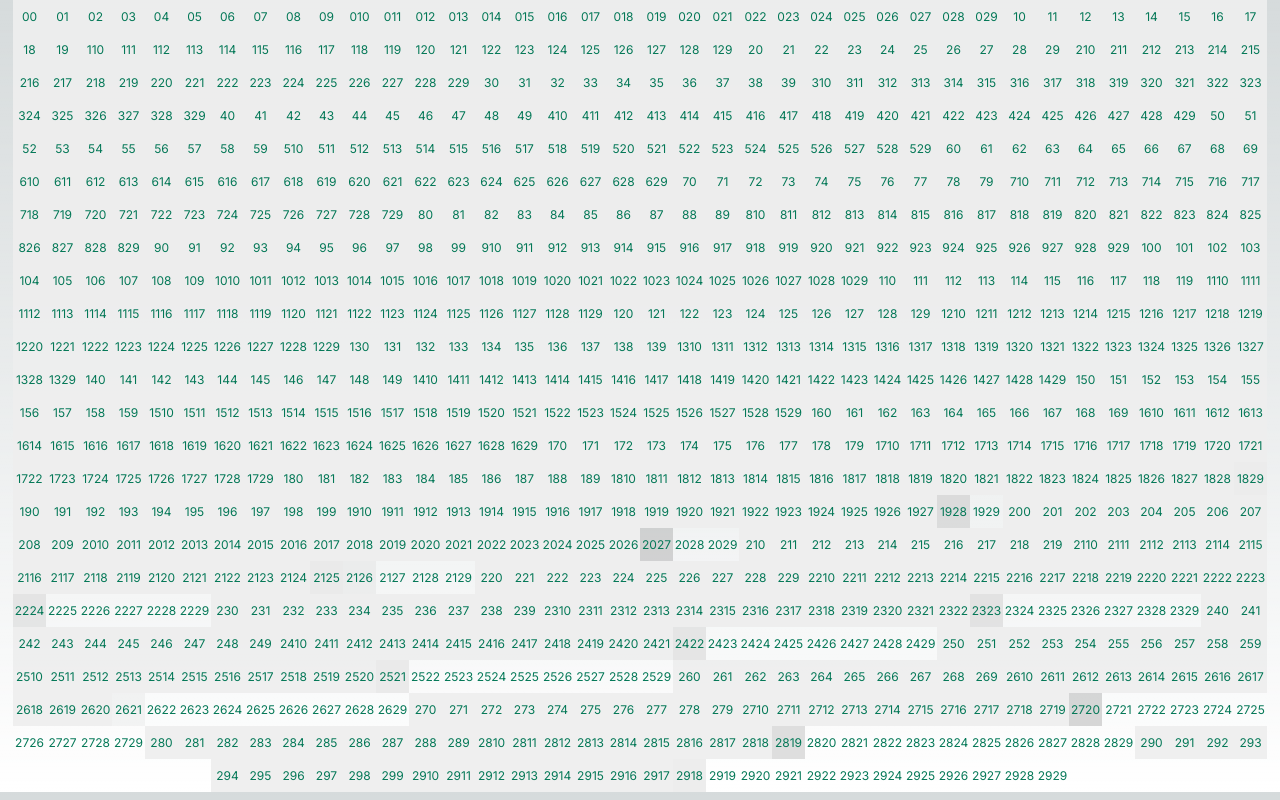
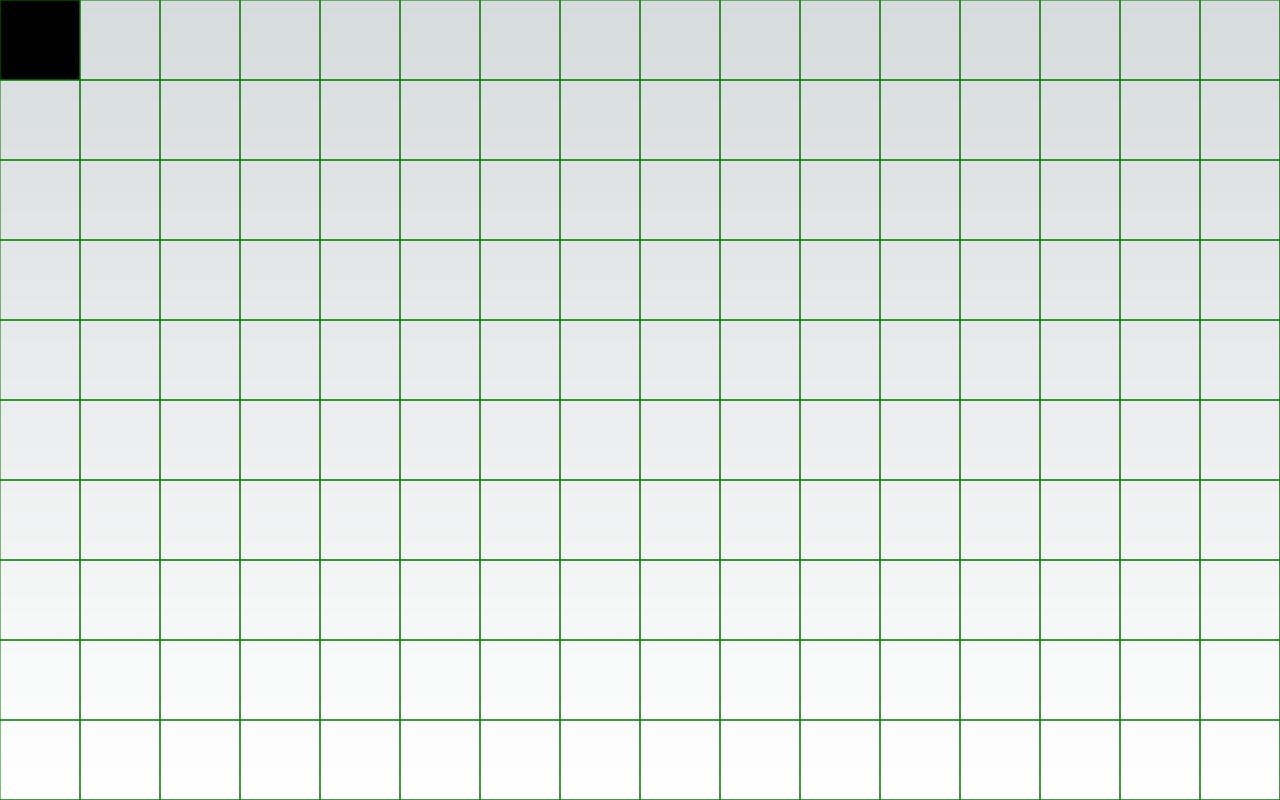
Before and after one commit to Albx68/friendly-octo-lamp, a Next.js app: page / in a window 1280 px wide. Shown: the top 800 px of the page. Built offline with nearby package versions, Linux system fonts and the light colour scheme.

Commit message:
animation fix

```diff
--- a/src/components/Grid.tsx
+++ b/src/components/Grid.tsx
@@ -4,7 +4,8 @@ import usePathFindingStore from '@/store/usePathFindingStore'
 import { COL_COUNT, ROW_COUNT } from '@/utils/constants/constants'
 import { generateGrid } from '@/utils/helpers/grid'
 import useWindowDimensions from '@/utils/hooks/useWindowDimensions'
-import { motion } from 'framer-motion'
+import { popChildrenIn } from '@/utils/variants/variants'
+import { MotionConfig, motion } from 'framer-motion'
 import React, { useMemo, useState } from 'react'
 
 
@@ -13,11 +14,12 @@ const Grid = () => {
     const { height: windowHeight, width: windowWidth } = useWindowDimensions()
     const { visitedMatrix, setVisitedMatrix } = usePathFindingStore(state => state)
     const grid = useMemo(() => generateGrid(ROW_COUNT, COL_COUNT), [])
-    const dimension = windowHeight * windowWidth
-    const totalNodes = ROW_COUNT * COL_COUNT
-    const unitNodeArea = dimension / totalNodes
-    const unitNode = Math.round(Math.sqrt(unitNodeArea)) - 1
-
+    const [startNode, setStartNode] = useState({ row: 0, col: 0 })
+    // const dimension = windowHeight * windowWidth
+    // const totalNodes = ROW_COUNT * COL_COUNT
+    // const unitNodeArea = dimension / totalNodes
+    // const unitNode = Math.round(Math.sqrt(unitNodeArea)) - 1
+    const unitNode = 80
     const traverseMatrixDFS = (row: number, col: number): void => {
         // Define the possible moves (up, down, left, right)
         const rowMoves = [-1, 1, 0, 0];
@@ -44,13 +46,53 @@ const Grid = () => {
             }
         }
     };
-    return <div className='flex flex-wrap justify-center items-center'>
+    return <div className='flex h-screen flex-wrap justify-center items-center'><svg
+
+        width={COL_COUNT * unitNode}
+        height={ROW_COUNT * unitNode}
+    >
         {grid.map((row, rowIdx) => {
             return row.map((col, colIdx) => {
-                return <motion.div animate={{ backgroundColor: visitedMatrix[rowIdx][colIdx] ? "#00ff00" : "#eeee" }}
-                    transition={{ delay: 0.01 * colIdx * rowIdx }} style={{ height: unitNode, width: unitNode }} key={`${rowIdx}x${colIdx}`} className={`text-xs text-emerald-700 flex justify-center items-center  border-emerald-700`}>{rowIdx}{colIdx}</motion.div>
-            })
+                const isVisited = visitedMatrix[rowIdx][colIdx];
+                const isStartNode = startNode.row == rowIdx && startNode.col == colIdx
+                const fillColor = isStartNode ? "#ff99" : isVisited ? '#99ff99' : '#eeee';
+                const scale = isVisited ? 1 : 0;
+
+                return (
+                    <g key={`${rowIdx}x${colIdx}`}
+                    >
+                        <motion.rect
+                            initial={{ scale: 0 }}
+                            animate={{ fill: fillColor, scale }}
+                            transition={{ delay: 0.01 * rowIdx + colIdx * 0.1 }}
+                            width={unitNode}
+                            height={unitNode}
+                            x={colIdx * unitNode}
+                            y={rowIdx * unitNode}
+                            fill={fillColor}
+                            stroke={"#007700"}
+                            className={`text-xs text-emerald-700`}
+                            onClick={() => setStartNode({ row: rowIdx, col: colIdx })}
+                        />
+                        <motion.rect
+                            transition={{ duration: 0.01 * rowIdx * colIdx }}
+                            key={`${rowIdx}x${colIdx}`}
+                            width={unitNode}
+                            height={unitNode}
+                            x={colIdx * unitNode}
+                            y={rowIdx * unitNode}
+                            fillOpacity={isStartNode ? 1 : 0}
+                            stroke={"#007700"}
+                            className={`text-xs text-emerald-700`}
+                            onClick={() => setStartNode({ row: rowIdx, col: colIdx })}
+
+                        />
+                    </g>
+                );
+            });
         })}
+    </svg>
+        <button onClick={() => traverseMatrixDFS(startNode.row, startNode.col)}>dfs</button>
     </div>
 }
 
--- a/src/utils/constants/constants.ts
+++ b/src/utils/constants/constants.ts
@@ -1,2 +1,2 @@
-export const ROW_COUNT = 30
-export const COL_COUNT = 30
+export const ROW_COUNT = 20
+export const COL_COUNT = 20
--- a/src/utils/variants/variants.ts
+++ b/src/utils/variants/variants.ts
@@ -15,7 +15,6 @@ export const popChildrenIn = () => {
         hidden: { scale: 0.7 },
         show: {
             scale: 1,
-
         },
     }
     return { container: container, child: child } as { container: Variants, child: Variants }
```
